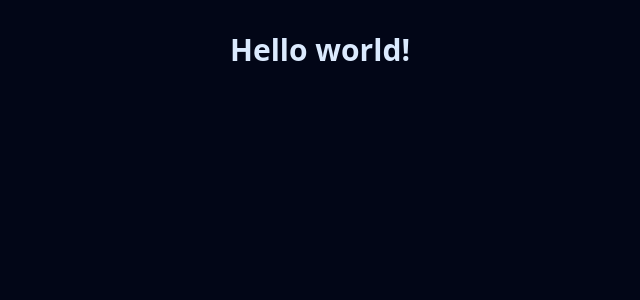
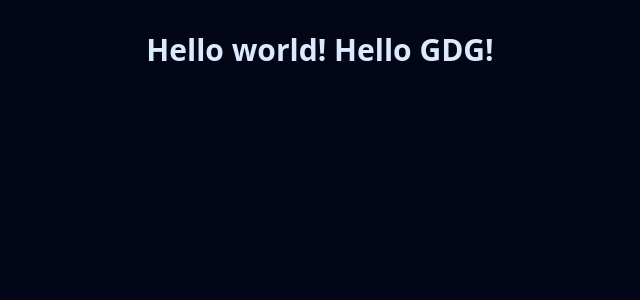
Before and after one commit to Aryankarma/GDG-progress-hub, a React (Vite) app: page / in a window 1280 px wide. Shown: the top 300 px of the page, without its empty margins (320-960 px from the left). Built offline with nearby package versions, Linux system fonts and the light colour scheme.

Commit message:
initial commit from yahya

```diff
--- a/src/App.jsx
+++ b/src/App.jsx
@@ -3,7 +3,7 @@
 export default function App() {
   return (
     <div className="container">
-      <h1 className="text-3xl font-bold">Hello world!</h1>
+      <h1 className="text-3xl font-bold">Hello world! Hello GDG!</h1>
     </div>
   );
 }
```
